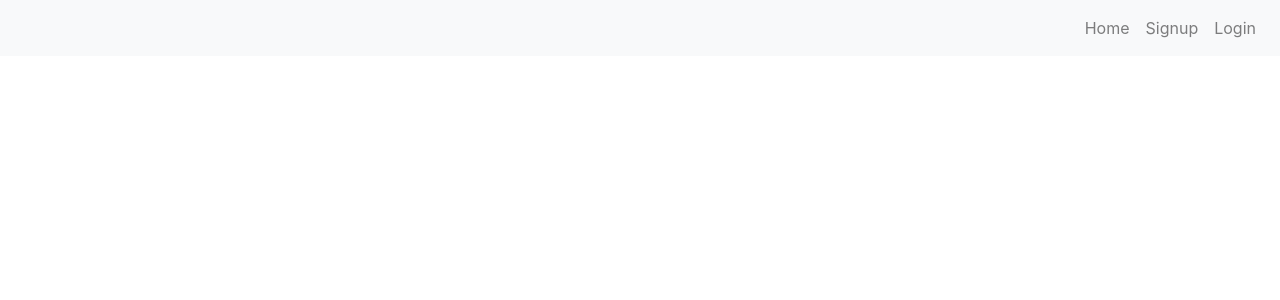
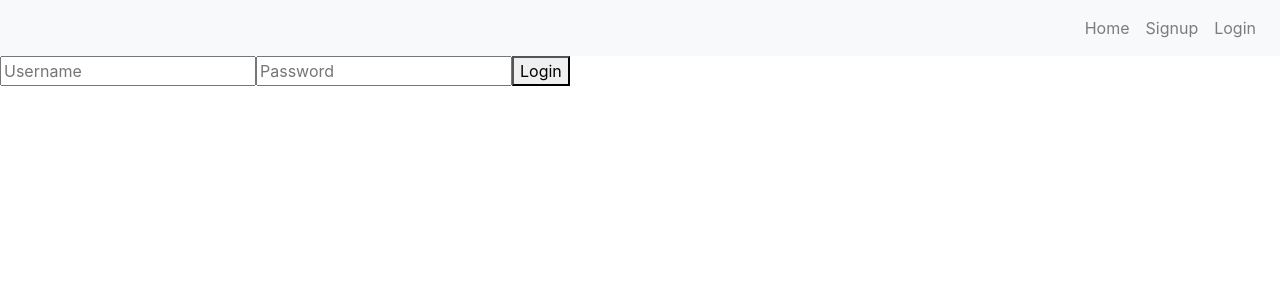
Before and after one commit to mark-halls/oer-bookr-web, a React (Create React App) app in the folder oer-front-end/: page /login in a window 1280 px wide. Shown: the top 300 px of the page. Built offline with nearby package versions, Linux system fonts and the light colour scheme.

Commit message:
Refactor login to use formik

```diff
--- a/oer-front-end/src/Components/Login/index.js
+++ b/oer-front-end/src/Components/Login/index.js
@@ -1,27 +1,48 @@
 import React from "react";
+import { Form, Field, withFormik } from "formik";
+import * as Yup from "yup";
 import axios from "axios";
 
-class Login extends React.Component {
-  state = {
-    username: "",
-    password: ""
-  };
+const Login = ({ values, touched, errors }) => {
+  return (
+    <Form>
+      <Field
+        type="text"
+        name="username"
+        placeholder="Username"
+        value={values.name}
+      />
+      {touched.username && errors.name && <p>{errors.name}</p>}
+      <Field
+        type="password"
+        name="password"
+        placeholder="Password"
+        value={values.password}
+      />
+      {touched.password && errors.password && <p>{errors.password}</p>}
+      <button type="submit">Login</button>
+    </Form>
+  );
+};
 
-  constructor() {
-    super();
-  }
+const FormikLoginForm = withFormik({
+  mapPropsToValues({ username, password }) {
+    return {
+      username: username || "",
+      password: password || ""
+    };
+  },
 
-  handleChange = e => {
-    this.setState({
-      [e.target.name]: e.target.value
-    });
-  };
+  validationSchema: Yup.object().shape({
+    username: Yup.string().required("Username required"),
+    password: Yup.string().required("Password required")
+  }),
 
-  handleSubmit = e => {
+  handleSubmit(values) {
     axios
       .post(
         "https://samirlilienfeld-oer-bookr.herokuapp.com/login",
-        `grant_type=password&username=${this.state.username}&password=${this.state.password}`,
+        `grant_type=password&username=${values.username}&password=${values.password}`,
         {
           headers: {
             // btoa is converting our client id/client secret into base64
@@ -35,31 +56,7 @@ class Login extends React.Component {
         // this.props.history.push("/users");
       })
       .catch(err => console.dir(err));
+  }
+})(Login);
 
-    e.preventDefault();
-  };
-
-  render() {
-    return (
-      <form onSubmit={this.handleSubmit}>
-        <input
-          type="text"
-          name="username"
-          value={this.state.username}
-          onChange={this.handleChange}
-          required
-        />
-        <input
-          type="password"
-          name="password"
-          value={this.state.password}
-          onChange={this.handleChange}
-          required
-        />
-        <button>Submit</button>
-      </form>
-    );
-  }
-}
-
-export default Login;
+export default FormikLoginForm;
--- a/oer-front-end/src/Views/LoginPage.js
+++ b/oer-front-end/src/Views/LoginPage.js
@@ -1,7 +1,9 @@
 import React from "react";
 
+import Login from "../Components/Login";
+
 const LoginPage = () => {
-  return <div></div>;
+  return <Login />;
 };
 
 export default LoginPage;
```
